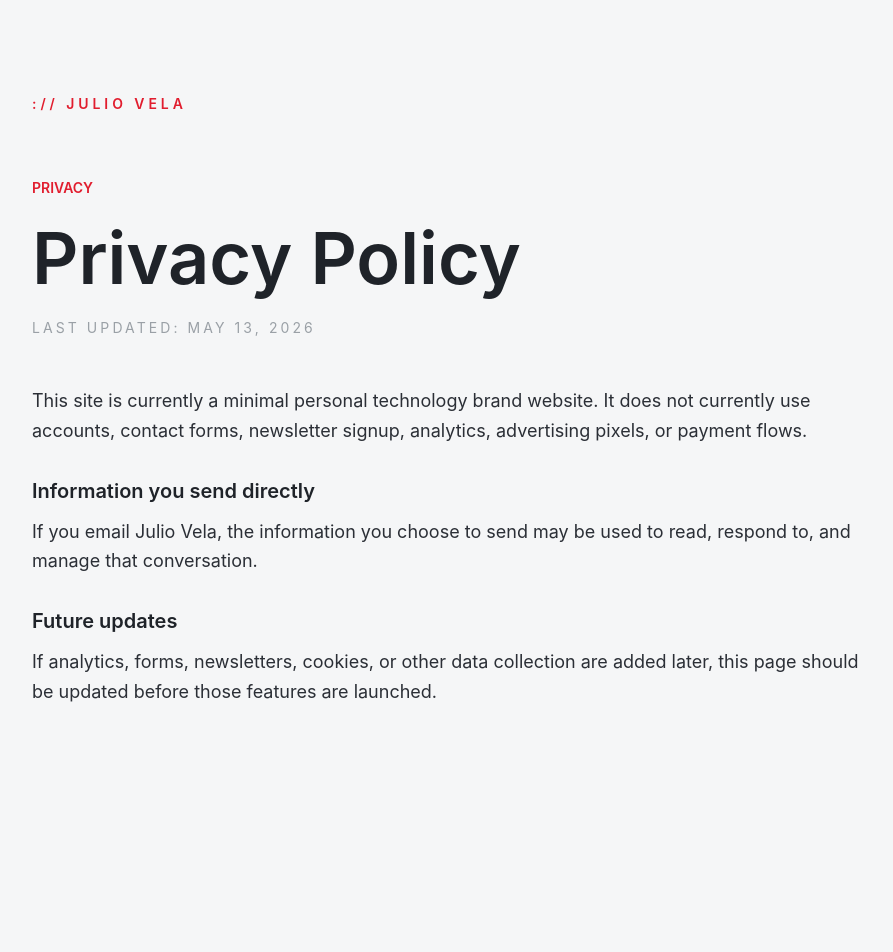
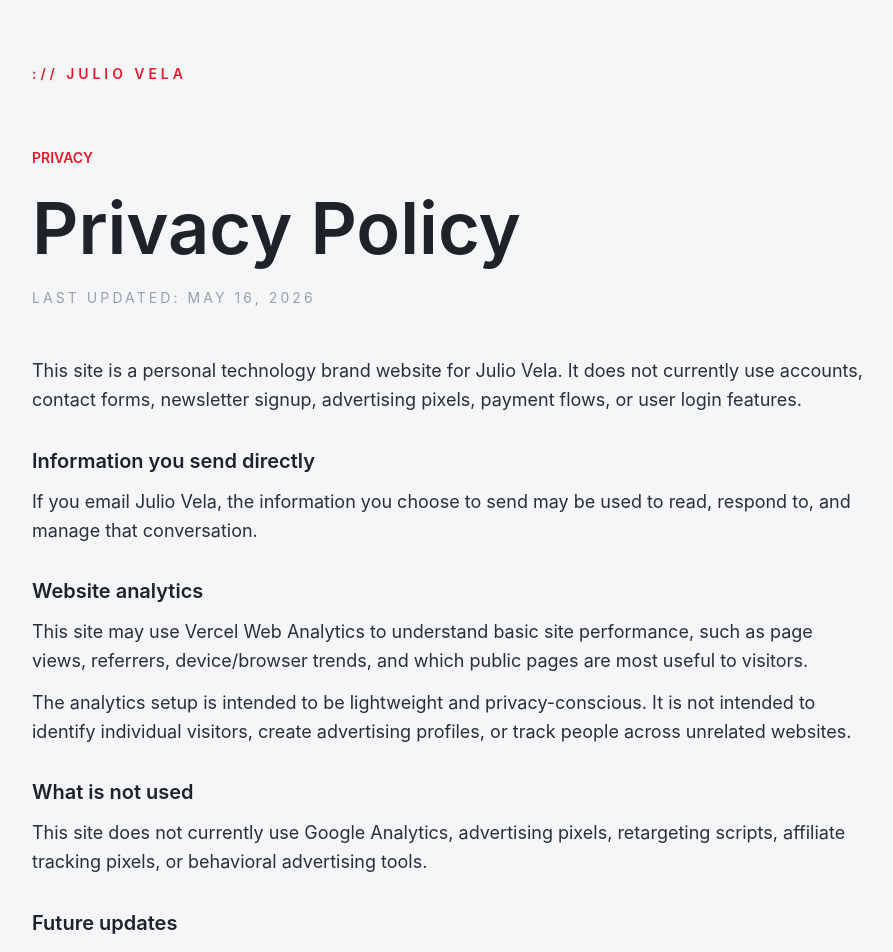
Before and after one commit to jcvela76/juliovela.com, a Next.js app: page /privacy in a window 1280 px wide. Shown: the top 952 px of the page, without its empty margins (192-1085 px from the left). Before the commit the page ends 800 px from the top, so only its background shows below. Built offline with nearby package versions, Linux system fonts and the light colour scheme.

Commit message:
docs: prepare privacy policy for analytics

```diff
--- a/src/app/privacy/page.tsx
+++ b/src/app/privacy/page.tsx
@@ -22,13 +22,13 @@ export default function PrivacyPage() {
         <p className="mt-16 text-sm font-semibold uppercase text-[color:var(--brand-red)]">Privacy</p>
         <h1 className="mt-6 text-5xl font-semibold leading-none md:text-7xl">Privacy Policy</h1>
         <p className="mt-6 text-sm uppercase tracking-[0.22em] text-[color:var(--brand-interface)]">
-          Last updated: May 13, 2026
+          Last updated: May 16, 2026
         </p>
 
         <div className="mt-12 space-y-8 text-lg leading-relaxed text-[color:var(--brand-graphite)]">
           <p>
-            This site is currently a minimal personal technology brand website. It does not currently use
-            accounts, contact forms, newsletter signup, analytics, advertising pixels, or payment flows.
+            This site is a personal technology brand website for Julio Vela. It does not currently use accounts,
+            contact forms, newsletter signup, advertising pixels, payment flows, or user login features.
           </p>
 
           <section>
@@ -40,10 +40,30 @@ export default function PrivacyPage() {
           </section>
 
           <section>
+            <h2 className="text-xl font-semibold text-[color:var(--brand-space)]">Website analytics</h2>
+            <p className="mt-3">
+              This site may use Vercel Web Analytics to understand basic site performance, such as page views,
+              referrers, device/browser trends, and which public pages are most useful to visitors.
+            </p>
+            <p className="mt-3">
+              The analytics setup is intended to be lightweight and privacy-conscious. It is not intended to identify
+              individual visitors, create advertising profiles, or track people across unrelated websites.
+            </p>
+          </section>
+
+          <section>
+            <h2 className="text-xl font-semibold text-[color:var(--brand-space)]">What is not used</h2>
+            <p className="mt-3">
+              This site does not currently use Google Analytics, advertising pixels, retargeting scripts, affiliate
+              tracking pixels, or behavioral advertising tools.
+            </p>
+          </section>
+
+          <section>
             <h2 className="text-xl font-semibold text-[color:var(--brand-space)]">Future updates</h2>
             <p className="mt-3">
-              If analytics, forms, newsletters, cookies, or other data collection are added later, this page should be
-              updated before those features are launched.
+              If forms, newsletters, accounts, cookies, advertising tools, payment flows, or other data collection are
+              added later, this page should be updated before those features are launched.
             </p>
           </section>
         </div>
```
Also changed, not shown: 3 other files (tests, documents, lock files or other folders).
